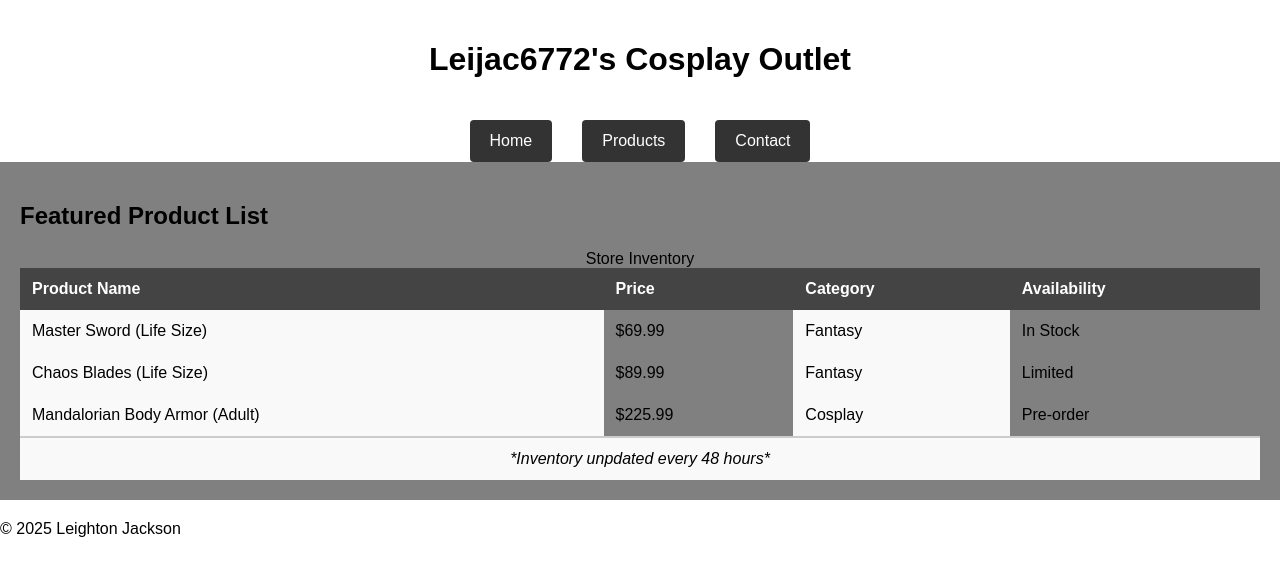
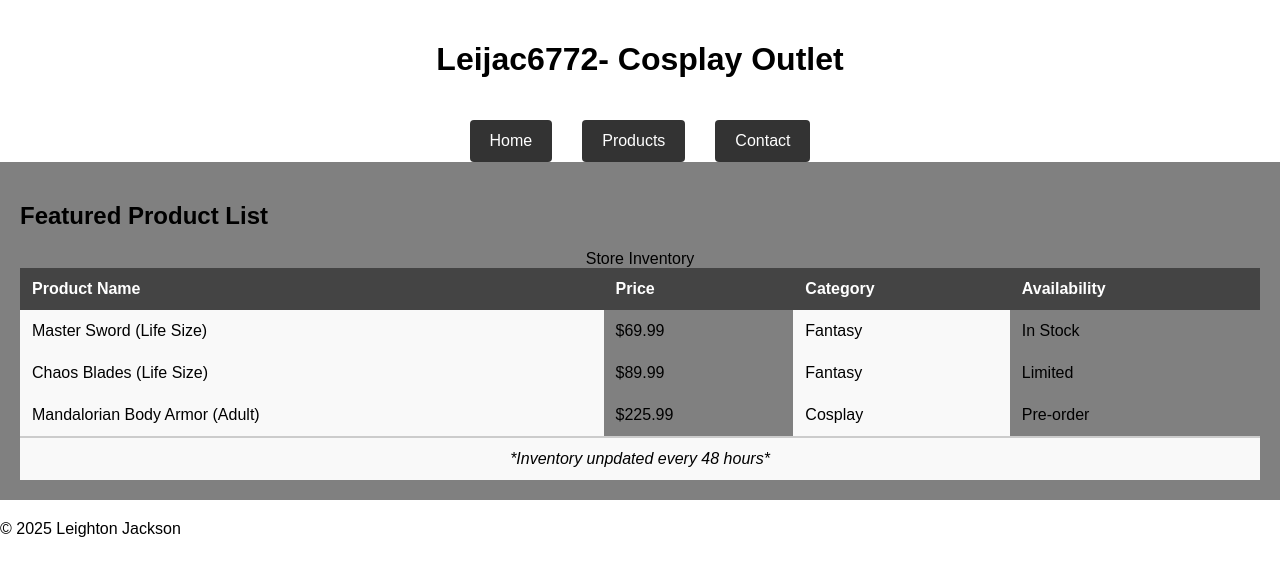
Before and after one commit to Leijac6772/Midterm, a plain HTML site: page index.html in a window 1280 px wide. Drawn offline with Linux system fonts and the light colour scheme.

Commit message:
Update index.html

```diff
--- a/index.html
+++ b/index.html
@@ -12,7 +12,7 @@
 </head>
 <body>
   <header>
-    <h1>Leijac6772's Cosplay Outlet</h1>
+    <h1>Leijac6772- Cosplay Outlet</h1>
   </header>
   <nav>
     <!-- Semantic tag for site navigation -->
```
